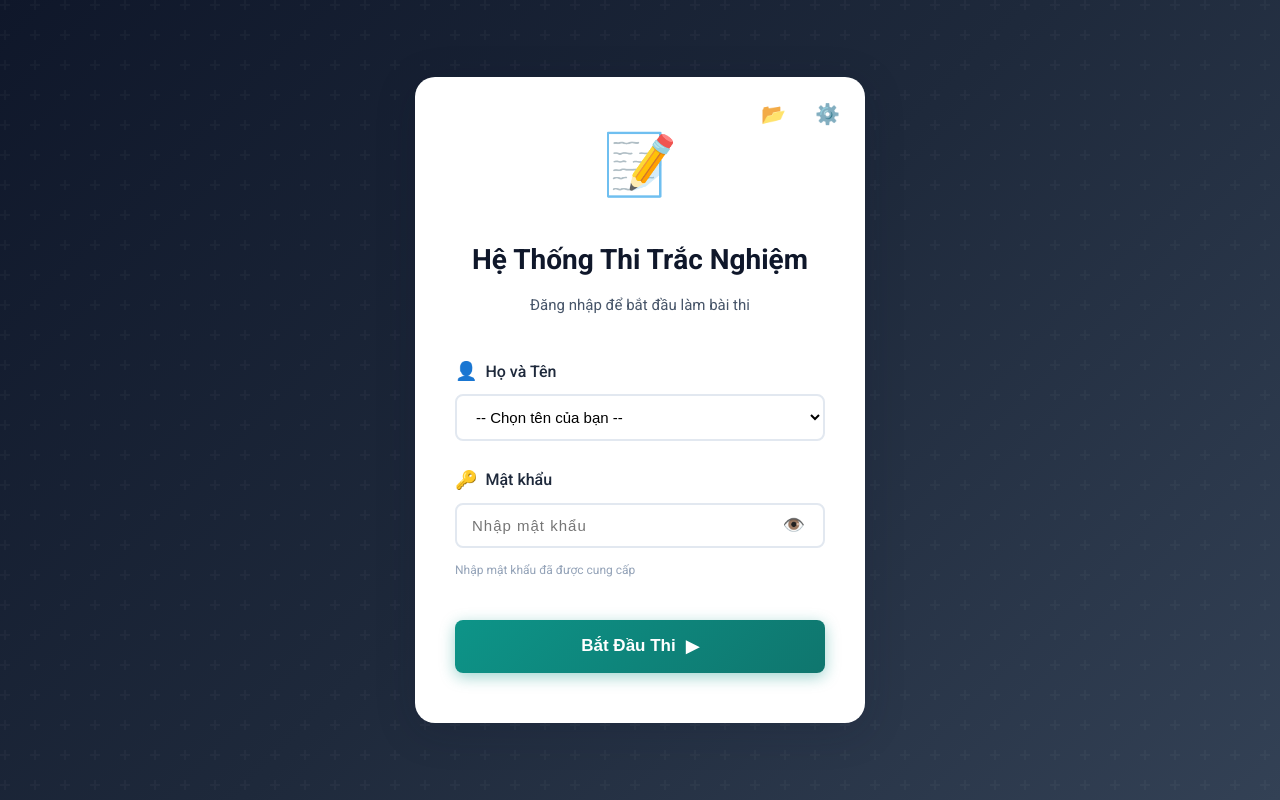
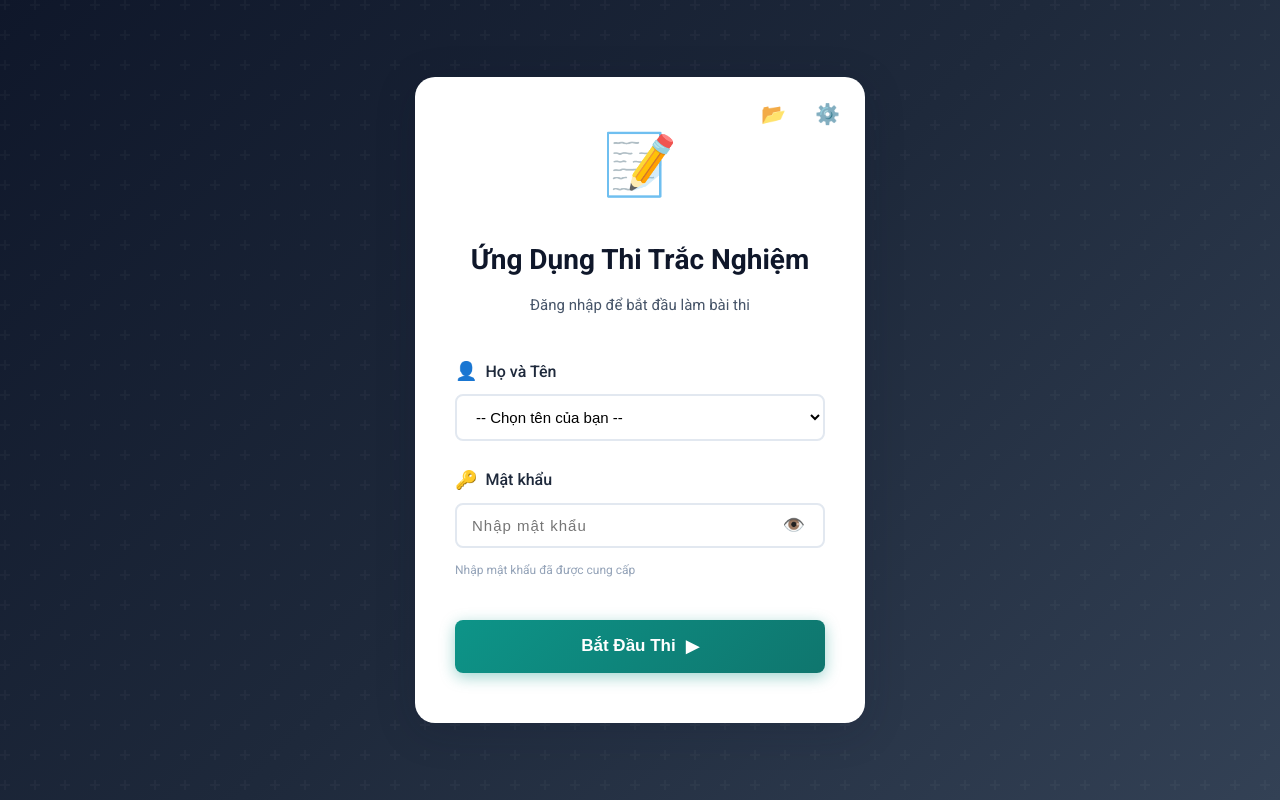
Before and after one commit to thephuoc/Quiz_DAHC, a plain HTML site: page index.html in a window 1280 px wide. Drawn offline with nearby package versions, Linux system fonts and the light colour scheme.

Commit message:
Update title and description in index.html

```diff
--- a/index.html
+++ b/index.html
@@ -4,8 +4,8 @@
 <head>
     <meta charset="UTF-8">
     <meta name="viewport" content="width=device-width, initial-scale=1.0">
-    <title>Hệ Thống Thi Trắc Nghiệm - DAHC</title>
-    <meta name="description" content="Hệ thống thi trắc nghiệm trực tuyến dành cho nhân viên công ty">
+    <title>Ứng Dụng Thi Trắc Nghiệm - DAHC</title>
+    <meta name="description" content="Ứng dụng thi trắc nghiệm trực tuyến dành cho nhân viên công ty">
     <link rel="preconnect" href="https://fonts.googleapis.com">
     <link rel="preconnect" href="https://fonts.gstatic.com" crossorigin>
     <link href="https://fonts.googleapis.com/css2?family=Roboto:wght@300;400;500;700&display=swap" rel="stylesheet">
@@ -32,7 +32,7 @@
 
             <div class="login-header">
                 <div class="logo-icon">📝</div>
-                <h1>Hệ Thống Thi Trắc Nghiệm</h1>
+                <h1>Ứng Dụng Thi Trắc Nghiệm</h1>
                 <p class="subtitle">Đăng nhập để bắt đầu làm bài thi</p>
             </div>
             <form id="loginForm" class="login-form">
```
